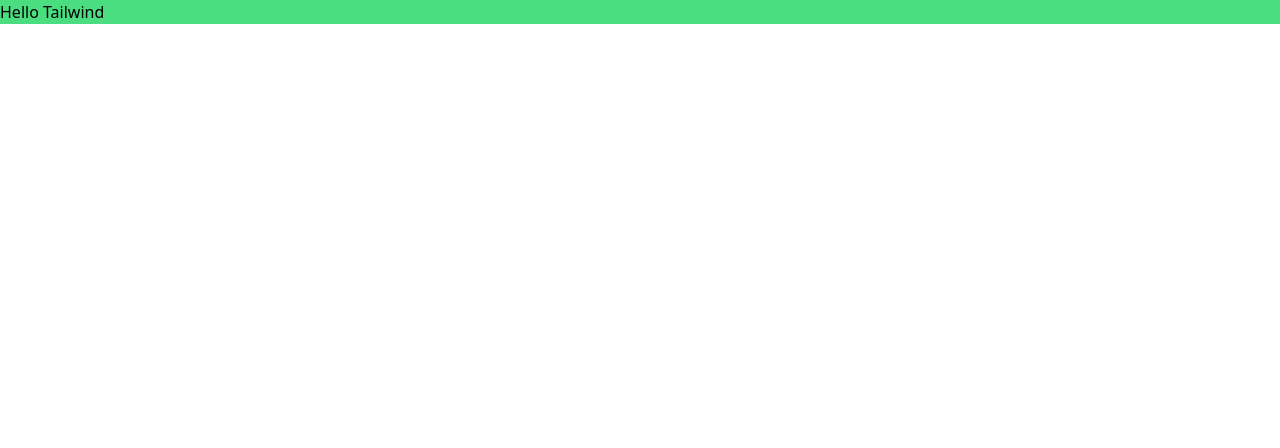
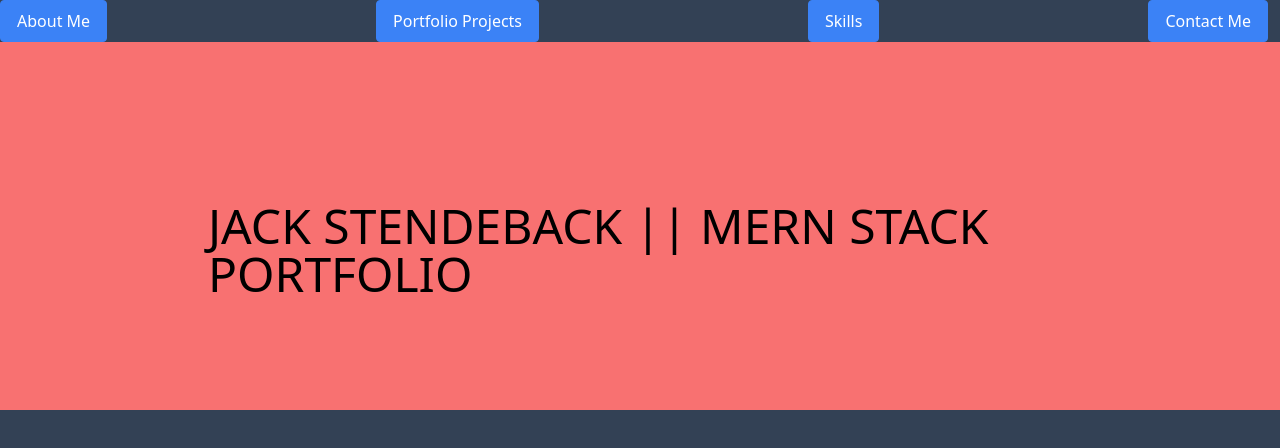
Before and after one commit to JackStendeback/FullStack-Portfolio, a website: page dist/index.html in a window 1280 px wide. Drawn offline with Linux system fonts and the light colour scheme.

Commit message:
adding nav bar buttons to my portfolio

```diff
--- a/dist/index.html
+++ b/dist/index.html
@@ -6,8 +6,24 @@
     <title>Document</title>
     <link rel="stylesheet" href="output.css">
 </head>
-<body>
-    <h1 class="bg-green-400">Hello Tailwind</h1>
+<body class="bg-slate-700">
+    <div class="">
+        <ul class="flex justify-between">
+            <li class="mr-3">
+              <a class="text-center block border border-blue-500 rounded py-2 px-4 bg-blue-500 hover:bg-blue-700 text-white" href="#">About Me</a>
+            </li>
+            <li class="mr-3">
+                <a class="text-center block border border-blue-500 rounded py-2 px-4 bg-blue-500 hover:bg-blue-700 text-white" href="#">Portfolio Projects</a>
+            </li>
+            <li class="mr-3">
+                <a class="text-center block border border-blue-500 rounded py-2 px-4 bg-blue-500 hover:bg-blue-700 text-white" href="#">Skills</a>
+            </li>
+            <li class="mr-3">
+                <a class="text-center block border border-blue-500 rounded py-2 px-4 bg-blue-500 hover:bg-blue-700 text-white" href="#">Contact Me</a>
+            </li>
+          </ul>
+        <h1 class="bg-red-400 uppercase px-52 py-40 text-5xl pb-28 ">Jack Stendeback || MERN Stack Portfolio</h1>
+    </div>
 
 </body>
 </html>
```
Also changed, not shown: dist/output.css.
